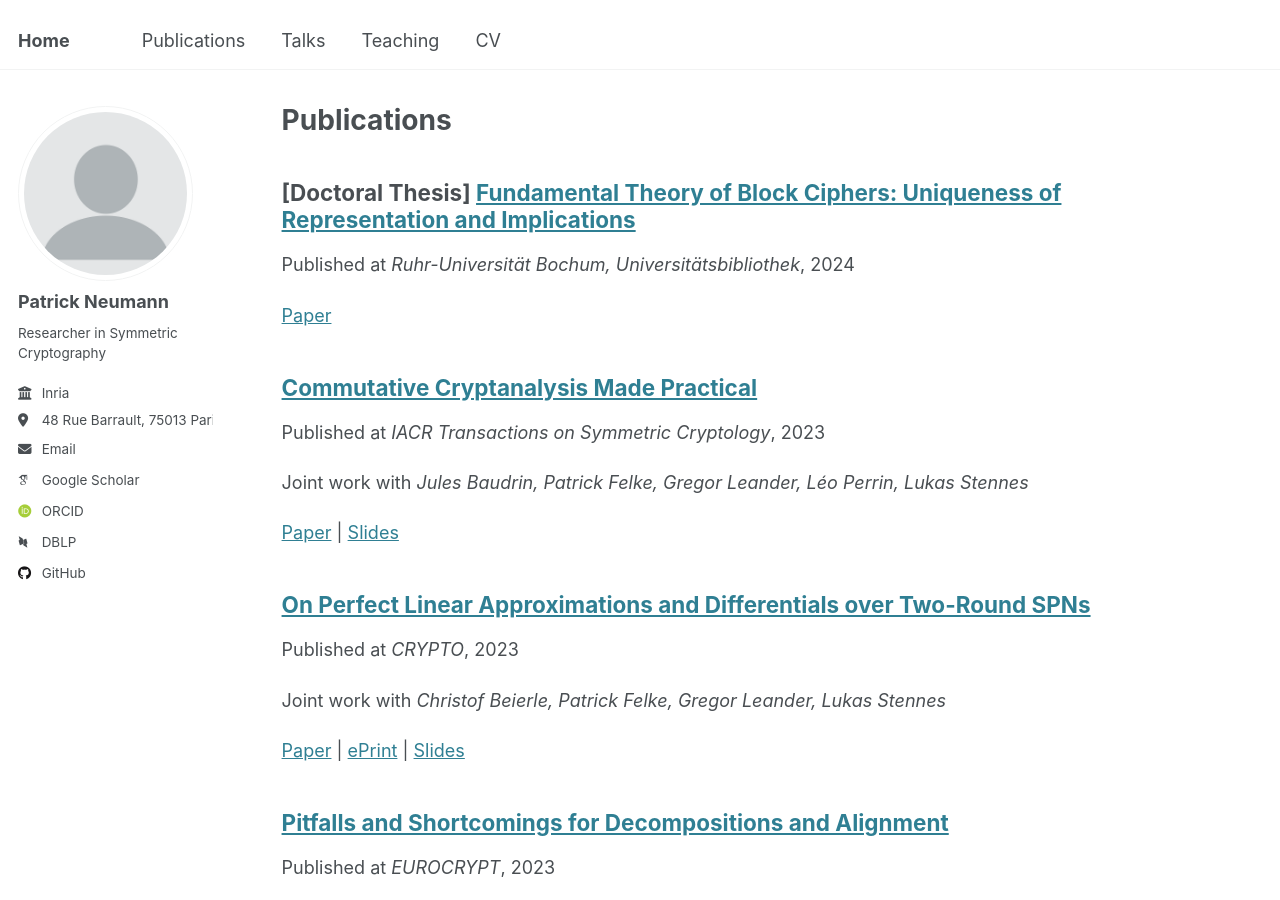
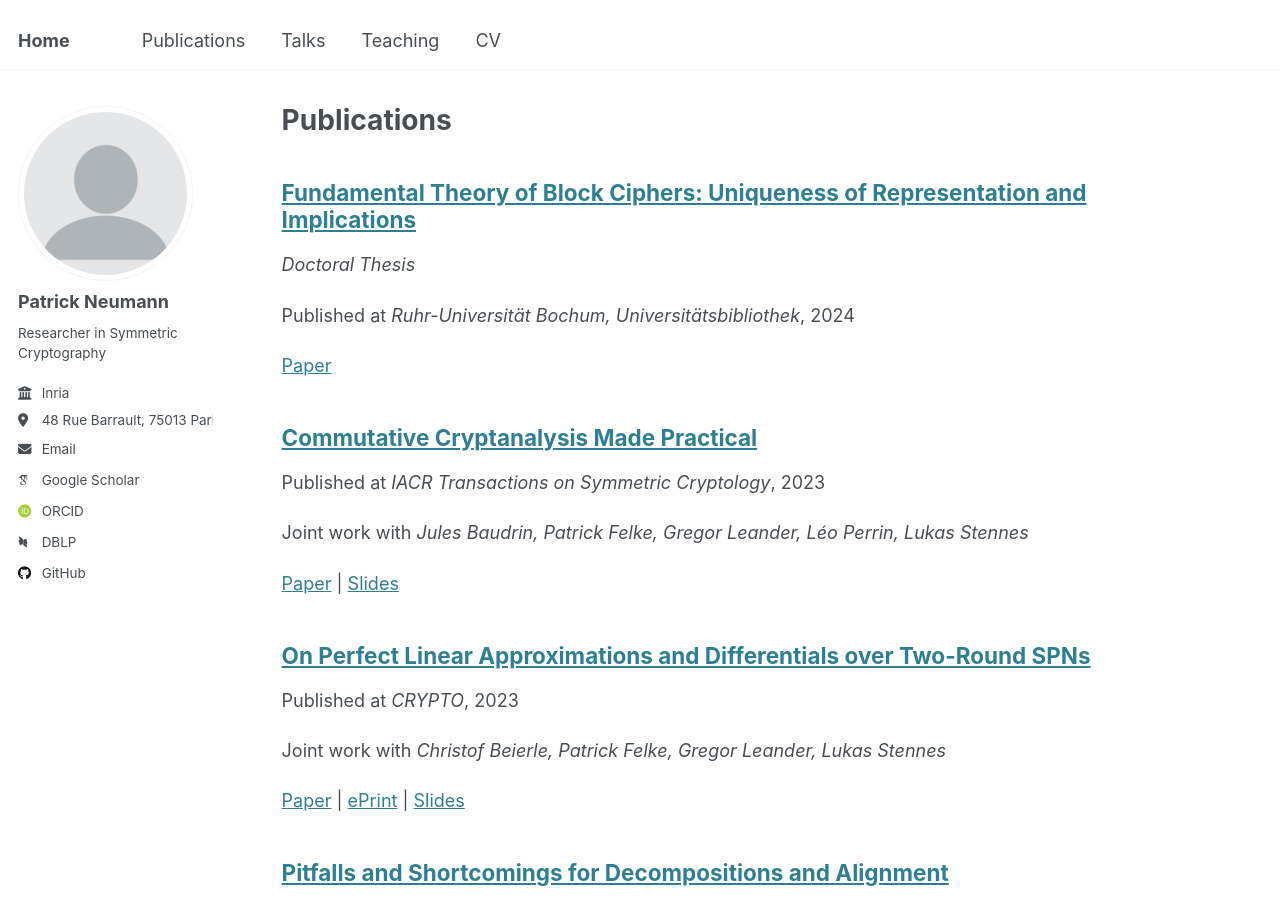
Before and after one commit to PatrickNeumann93/PatrickNeumann93.github.io, a Jekyll site: the page built from _pages/publications.html, in a window 1280 px wide and 900 px high. Built offline with Jekyll 4.4.1, drawn with Linux system fonts in a browser that asks for light colours; some web fonts are replaced.

Commit message:
Changed how a special type of publications is displayed

```diff
--- a/_includes/archive-single.html
+++ b/_includes/archive-single.html
@@ -27,15 +27,15 @@
     {% endif %}
 
     <h2 class="archive__item-title" itemprop="headline">
-      {% if post.specialtype %}
-        [{{ post.specialtype }}]
-      {% endif %}
       {% if post.link %}
         <a href="{{ post.link }}">{{ title }}</a> <a href="{{ base_path }}{{ post.url }}" rel="permalink"><i class="fa fa-link" aria-hidden="true" title="permalink"></i><span class="sr-only">Permalink</span></a>
       {% else %}
         <a href="{{ base_path }}{{ post.url }}" rel="permalink">{{ title }}</a>
       {% endif %}
     </h2>
+    {% if post.specialtype %}
+      <p><i>{{ post.specialtype }}</i></p>
+    {% endif %}
 
     {% if post.read_time %}
       <p class="page__meta"><i class="fa fa-clock" aria-hidden="true"></i> {% include read-time.html %}</p>
```
